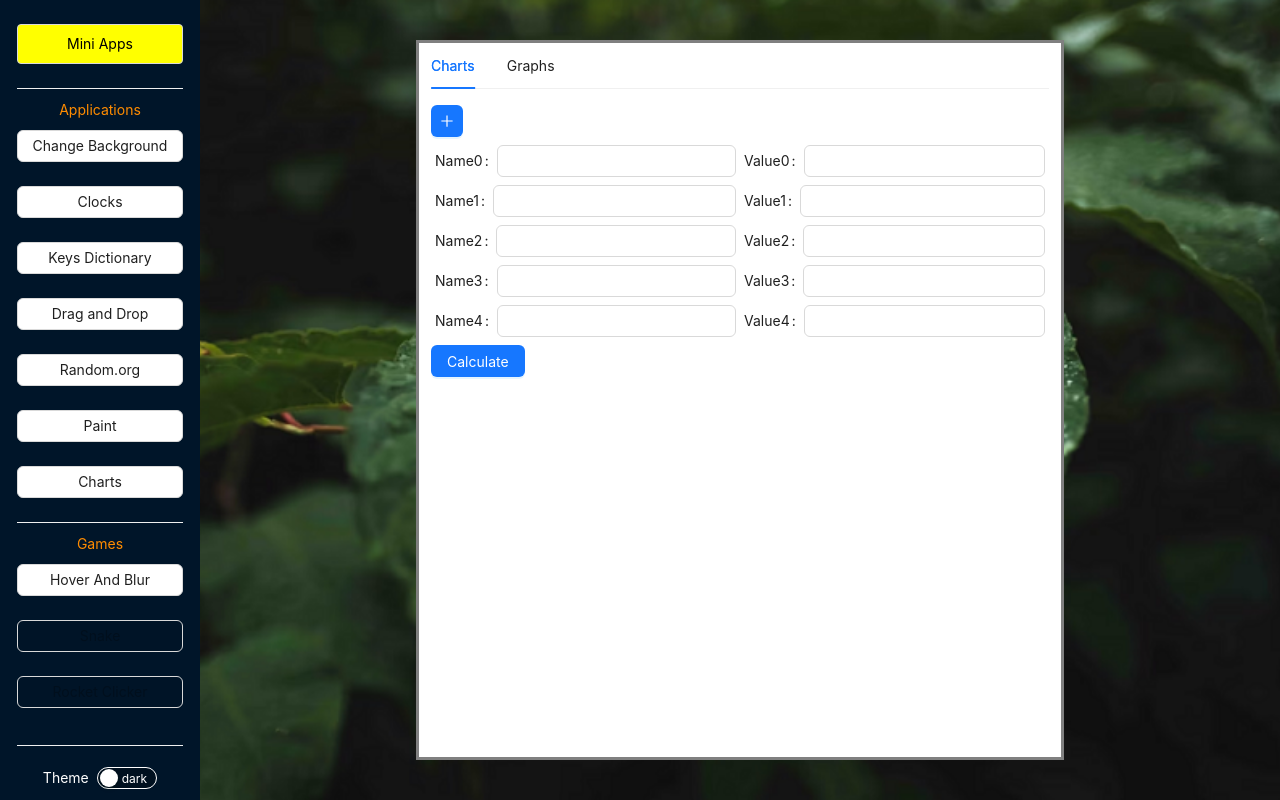
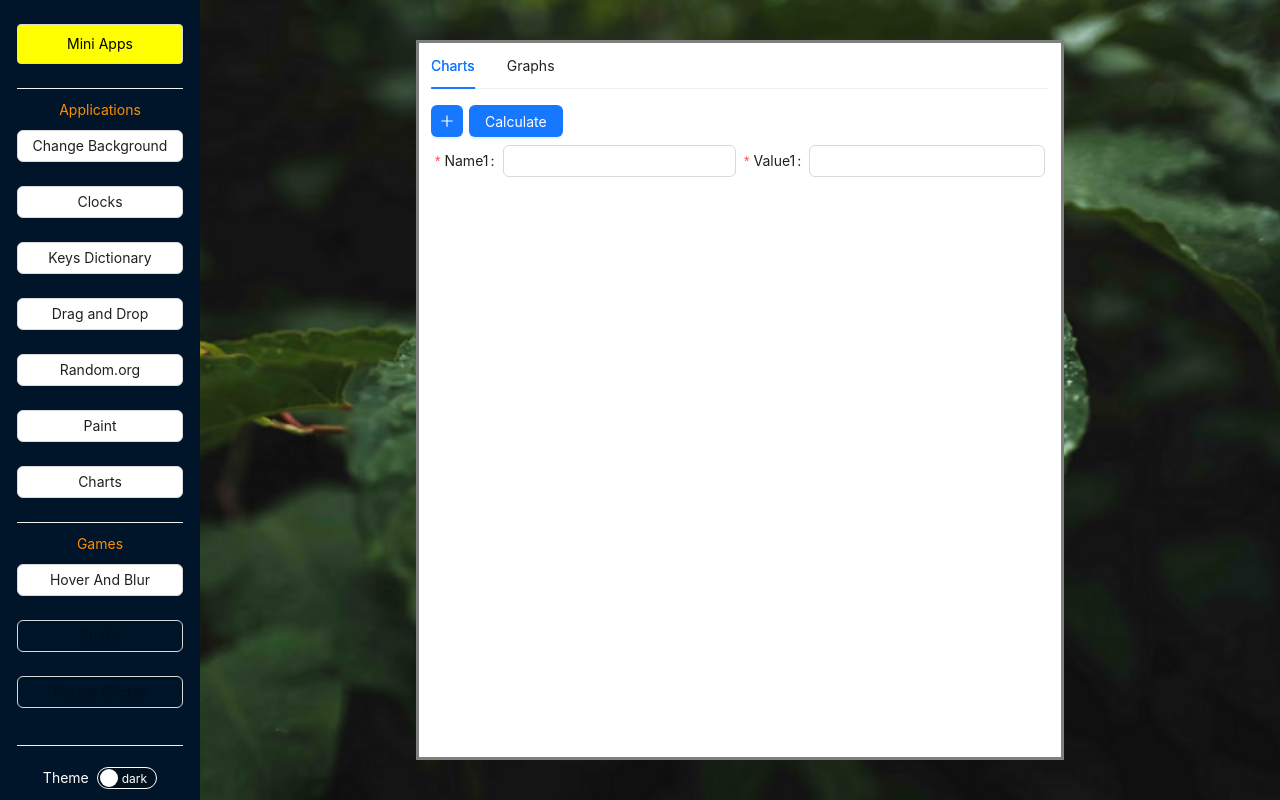
Before and after one commit to Roxy44/Mini-Apps, a React (Create React App) app: page /charts in a window 1280 px wide. Built offline with nearby package versions, Linux system fonts and the light colour scheme.

Commit message:
added chart tab to graph and charts app

```diff
--- a/src/components/Charts/components/ChartsTab.tsx
+++ b/src/components/Charts/components/ChartsTab.tsx
@@ -1,131 +1,151 @@
 import React, { useEffect, useRef, useState } from 'react';
 
-import { Button, Form, Input } from 'antd';
+import { Button, Form, Input, InputNumber, Radio, message } from 'antd';
 
 import { PlusOutlined } from '@ant-design/icons';
 
-import Chart from 'chart.js/auto';
+import Chart, { ChartType } from 'chart.js/auto';
 
 import './Tabs.less';
 
 const ChartsTab = () => {
 
-    const [dataSet, setDataSet] = useState([...Array(5)]);
+    const colorDictionary = [
+        'rgb(255, 99, 132, 0.2)',
+        'rgb(255, 159, 64, 0.2)',
+        'rgb(255, 205, 86, 0.2)',
+        'rgb(75, 192, 192, 0.2)',
+        'rgb(43, 202, 255, 0.2)',
+        'rgb(54, 162, 235, 0.2)',
+        'rgb(153, 102, 255, 0.2)',
+        'rgb(201, 203, 207, 0.2)',
+        'rgb(0, 0, 0, 0.4)',
+        'rgb(139, 69, 19, 0.2)',
+    ];
 
-    const [form] = Form.useForm();
+    const borderColorDictionary = [
+        'rgb(255, 99, 132)',
+        'rgb(255, 159, 64)',
+        'rgb(255, 205, 86)',
+        'rgb(75, 192, 192)',
+        'rgb(43, 202, 255)',
+        'rgb(54, 162, 235)',
+        'rgb(153, 102, 255)',
+        'rgb(201, 203, 207)',
+        'rgb(0, 0, 0)',
+        'rgb(139, 69, 19)',
+    ];
+
+    const [dataSetCounter, changeDataSetCounter] = useState(1);
+    const [dataSet, setDataSet] = useState([...Array(1)]);
+    const [chartData, setChartData] = useState<any>([]);
+    const [chartType, setChartType] = useState<ChartType>('bar');
+    const [isConfigure, setIsConfigure] = useState(false);
 
     const canvas = useRef<HTMLCanvasElement>(null);
 
-    // useEffect(() => {
-    //     const functionValue: any = [];
-
-    //     for (let i = -10; i <= 10; i++) functionValue.push({x: i, y: i});
-
-    //     setGraphData({
-    //         labels: [...Array(21)].map((_, index: number) => index - 10),
-    //         datasets: [
-    //             {
-    //                 label: 'Graph of the straight function',
-    //                 data: functionValue,
-    //                 borderColor: color,
-    //                 tension
-    //             },
-    //         ]
-    //     });
-    // }, []);
-
-    // useEffect(() => {
-    //     if (canvas.current) {
-    //         const chart = new Chart(canvas.current, {
-    //             type: 'line',
-    //             data: graphData,
-    //         });
-    //         return () => {
-    //             chart.destroy();
-    //         };
-    //     }
-    // }, [graphData]);
-
-    // useEffect(() => {
-    //     const functionValue: any = [];
-
-    //     for (let i = -5; i <= 5; i++) {
-    //         switch (graphType)  {
-    //         case 'straight':
-    //             functionValue.push({x: i + horizontal, y: i + vertical});
-    //             break;
-    //         case 'parabola':
-    //             functionValue.push({x: i + horizontal, y: (i * i) + vertical});
-    //             break;
-    //         case 'hyperbola':
-    //             functionValue.push({x: i + horizontal, y: i ? 1 / i : 0 + vertical});
-    //             break;
-    //         case 'sinus':
-    //             functionValue.push({x: i + horizontal, y: Math.sin(i) + vertical});
-    //             break;
-    //         case 'cosinus':
-    //             functionValue.push({x: i + horizontal, y: Math.cos(i) + vertical});
-    //             break;
-    //         default: message.error('Something went wrong'); break;
-    //         }
-    //     }
-
-    //     setGraphData({
-    //         labels: [...Array(21)].map((_, index: number) => index - 10),
-    //         datasets: [
-    //             {
-    //                 label: `Graph of the ${graphType} function`,
-    //                 data: functionValue,
-    //                 fill: filled,
-    //                 borderColor: color,
-    //                 tension
-    //             },
-    //             {
-    //                 label: 'X',
-    //                 data: [ {x: -10, y: 0}, {x: 10, y: 0} ],
-    //                 borderColor: 'orange',
-    //             },
-    //             {
-    //                 label: 'Y',
-    //                 data: [ {x: 0, y: -10}, {x: 0, y: 10} ],
-    //                 borderColor: 'red',
-    //             },
-    //         ]
-    //     });
-    // }, [graphType, color, tension, filled, vertical, horizontal]);
+    useEffect(() => {
+        if (canvas.current) {
+            const chart = new Chart(canvas.current, {
+                type: chartType,
+                data: chartData,
+            });
+            return () => {
+                chart.destroy();
+            };
+        }
+    }, [chartData, chartType]);
 
     const onFinish = (data: any) => {
-        console.log(data);
+        const labels: string[] = [];
+        const values: number[] = [];
+
+        for (const value in data) {
+            if (value.includes('name')) {
+                labels.push(data[value]);
+            } else {
+                values.push(data[value]);
+            }
+        }
+
+        setChartData({
+            labels,
+            datasets: [
+                {
+                    label: `Chart of the ${chartType} type`,
+                    data: values,
+                    backgroundColor: [...Array(dataSetCounter)].map((_, index: number) => colorDictionary[index]),
+                    borderColor: [...Array(dataSetCounter)].map((_, index: number) => borderColorDictionary[index]),
+                    borderWidth: 1
+                },
+            ]
+        });
+
+        setIsConfigure(true);
     };
 
     return (
         <div className='charts-tab-container'>
-            <div className='charts-data-block'>
-                <div className='chart-data'>
-                    <Button type='primary' icon={<PlusOutlined />} onClick={() => setDataSet([...dataSet, undefined])} />
-
+            <div className='charts-block' style={{display: isConfigure ? 'flex': 'none'}}>
+                <div className='chart-data-type'>
+                    <span>Chart type</span>
+                    <Radio.Group
+                        options={
+                            [
+                                { label: 'Bar', value: 'bar' },
+                                { label: 'Pie', value: 'doughnut' },
+                                { label: 'Sector', value: 'polarArea' },
+                                { label: 'Radar', value: 'radar' },
+                            ]
+                        }
+                        onChange={(e: any) => setChartType(e.target.value)
+                        }
+                        value={chartType}
+                    />
+                </div>
+                <canvas ref={canvas} />
+                <div className='return-button'>
+                    <Button type='primary' onClick={() => setIsConfigure(false)}>Return</Button>
+                </div>
+            </div>
             <Form
-                        className='chart-data-set'
-                        form={form}
+                style={{display: isConfigure ? 'none': 'block'}}
+                className='chart-data-block'
                 autoComplete='off'
                 onFinish={onFinish}
             >
+                <div className='chart-data-buttons'>
+                    <Button type='primary' icon={<PlusOutlined />} onClick={() => {
+                        if (dataSetCounter < 10) {
+                            changeDataSetCounter(dataSetCounter + 1);
+                            setDataSet([...dataSet, undefined]);
+                        } else message.error('You reach the limit of data set (max 10)');
+                    }}/>
+                    <Button type='primary' htmlType='submit'>Calculate</Button>
+                </div>
+                <div className='chart-data-set'>
                     {
                         ...dataSet.map((_, index: number) => (
                             <div>
-                                    <Form.Item label={`Name${index}`}><Input /></Form.Item>
-                                    <Form.Item label={`Value${index}`}><Input /></Form.Item>
+                                <Form.Item
+                                    label={`Name${index + 1}`}
+                                    name={`name${index + 1}`}
+                                    rules={[{ required: true, message: 'Please input field name!' }]}
+                                >
+                                    <Input />
+                                </Form.Item>
+                                <Form.Item
+                                    label={`Value${index + 1}`}
+                                    name={`value${index + 1}`}
+                                    rules={[{ required: true, type: 'number', message: 'Please input field value! (Only numbers)' }]}
+                                >
+                                    <InputNumber />
+                                </Form.Item>
                             </div>
                         ))
                     }
+                </div>
             </Form>
-                </div>
-
-                <Button type='primary' htmlType='submit'>Calculate</Button>
-            </div>
-            <div className='charts-block'>
-                <canvas ref={canvas} />
-            </div>
         </div>
     );
 };
--- a/src/components/Charts/components/Tabs.less
+++ b/src/components/Charts/components/Tabs.less
@@ -1,4 +1,15 @@
 // Charts
+.charts-tab-container {
+    height: 100%;
+
+    .chart-data-block {
+
+        .chart-data-buttons {
+            >:first-child {
+                margin-right: 6px;
+            }
+        }
+
         .chart-data-set {
             margin: 4px 0;
 
@@ -9,9 +20,33 @@
                     width: 50%;
                     margin: 4px 4px;
                 }
+
+                .ant-input-number {
+                    width: 100%;
+                }
+            }
         }
     }
 
+    .charts-block {
+        height: 100%;
+        display: flex;
+        flex-direction: column;
+        align-items: center;
+        justify-content: space-evenly;
+
+        .chart-data-type {
+            >span {
+                margin-right: 8px;
+            }
+        }
+
+        canvas {
+            height: 85% !important;
+            margin: 8px 0;
+        }
+    }
+}
 
 // Graphs
 .graphs-tab-container {
@@ -39,7 +74,7 @@
     .graph-data-block {
         height: 15%;
         width: 100%;
-        border: 1px solid black;
+        border: 1px solid lightgray;
 
         >:first-child {
             height: 100%;
@@ -71,7 +106,7 @@
             .graph-movement {
                 width: 50%;
                 display: flex;
-                border-left: 1px solid black;
+                border-left: 1px solid lightgray;
                 justify-content: space-around;
                 align-items: center;
 
```
Lines whose indentation alone changed are shown as unchanged.
